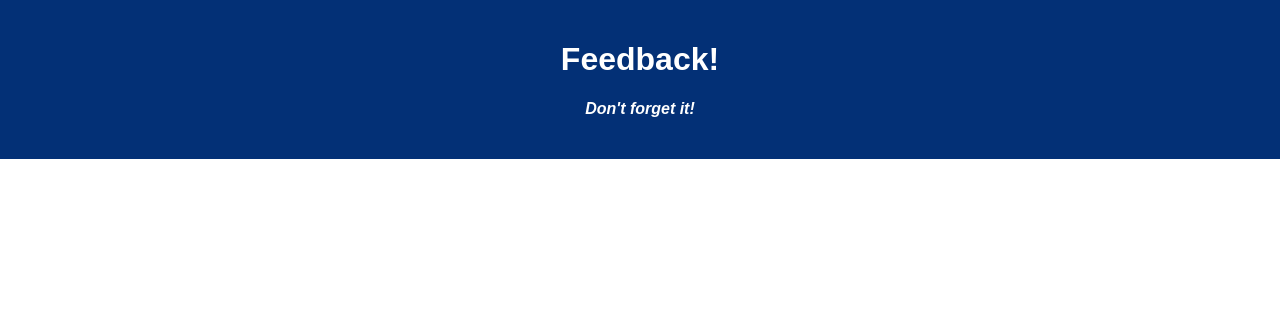
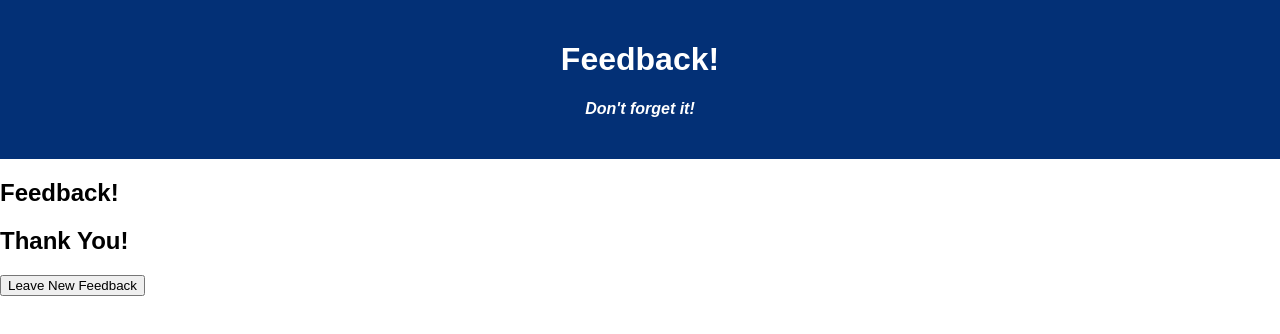
Before and after one commit to Greg-04/weekend-redux-feedback-loop, a React (Vite) app: page /#/submitFeedback in a window 1280 px wide. Shown: the top 334 px of the page. Built offline with nearby package versions, Linux system fonts and the light colour scheme.

Commit message:
added link to loop through all required pages

```diff
--- a/src/components/App/App.jsx
+++ b/src/components/App/App.jsx
@@ -7,6 +7,7 @@ import UnderstandingForm from '../UnderstandingForm/UnderstandingForm';
 import SupportedForm from '../SupportedForm/SupportedForm';
 import CommentsForm from '../CommentsForm/CommentsForm';
 import ReviewPage from '../ReviewPage/ReviewPage';
+import SubmitFeedback from '../SubmitFeedback/SubmitFeedback';
 
 function App() {
   return (
@@ -34,6 +35,9 @@ function App() {
           <Route path="/reviewPage" exact>
             <ReviewPage />
           </Route>
+          <Route path="/submitFeedback" exact>
+            <SubmitFeedback/>
+          </Route>
         </Router>
       </main>
     </>
--- a/src/components/ReviewPage/ReviewPage.jsx
+++ b/src/components/ReviewPage/ReviewPage.jsx
@@ -1,4 +1,5 @@
 import { useSelector } from 'react-redux';
+import { Link } from 'react-router-dom';
 
 function ReviewPage() {
   //Setting up global count state
@@ -16,7 +17,9 @@ function ReviewPage() {
           <li>Understanding: {understanding}</li>
           <li>Support: {supported}</li>
           <li>Comments: {comments}</li>
-          <button>Submit</button>
+          <button>
+            <Link to="/submitFeedback">Submit</Link>
+          </button>
         </ul>
       </div>
     </>
--- /dev/null
+++ b/src/components/SubmitFeedback/SubmitFeedback.jsx
@@ -0,0 +1,23 @@
+import { useHistory } from 'react-router-dom';
+
+function SubmitFeedback() {
+  const history = useHistory();
+
+  const handleClickNewFeedback = () => {
+    history.push('/');
+  };
+
+  return (
+    <>
+      <div>
+        <h2>Feedback!</h2>
+      </div>
+      <main>
+        <h2>Thank You!</h2>
+        <button onClick={handleClickNewFeedback}>Leave New Feedback</button>
+      </main>
+    </>
+  );
+}
+
+export default SubmitFeedback;
```
Also changed, not shown: src/components/Nav/Nav.jsx (deleted, +0 -12 lines).
